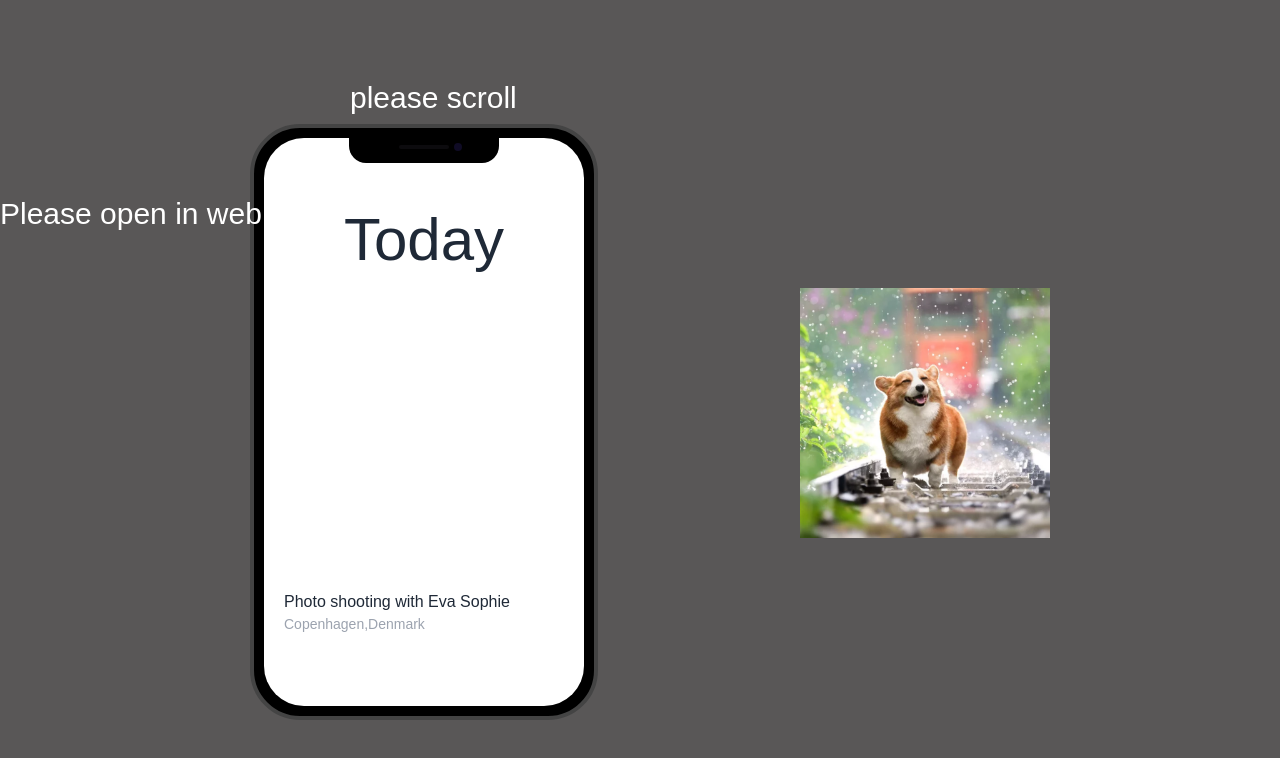
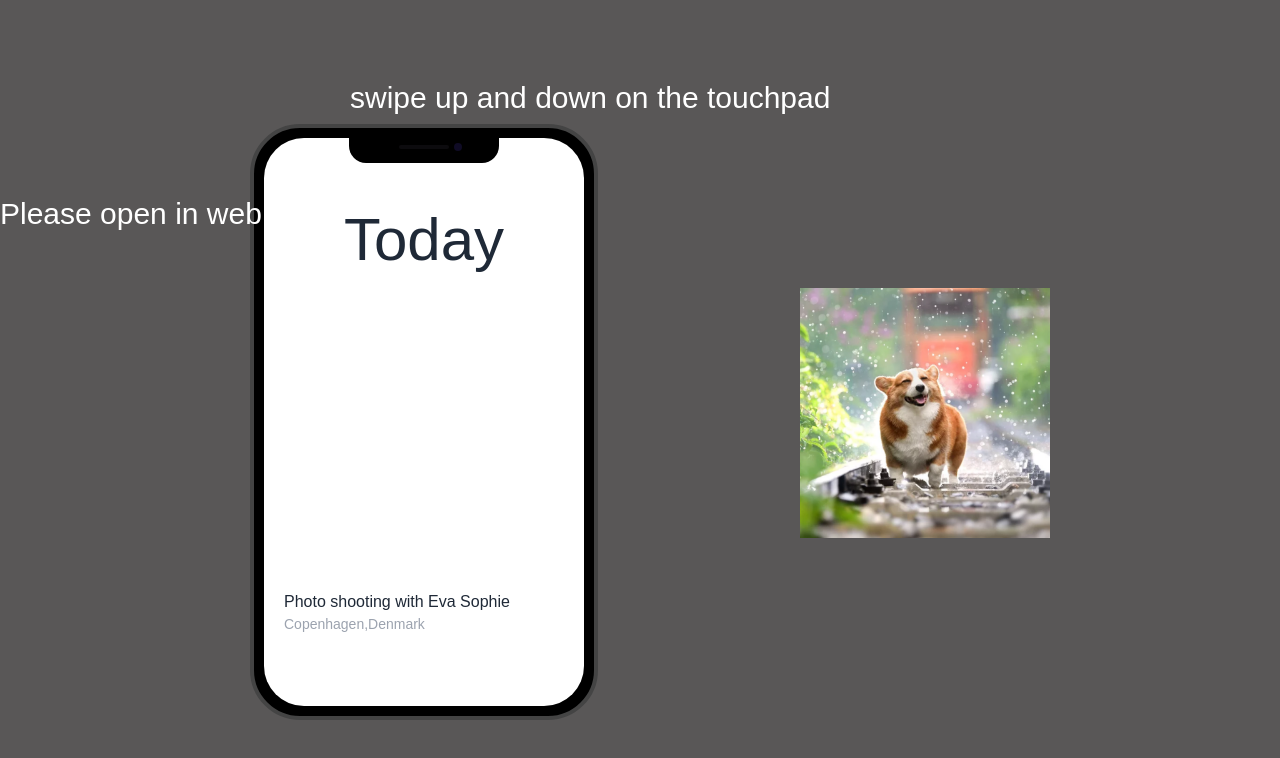
Before and after one commit to ZHANGJialiHappy/scrolling-images, a React (Vite) app: page / in a window 1280 px wide. Shown: the top 758 px of the page. Built offline with nearby package versions, Linux system fonts and the light colour scheme.

Commit message:
swipe up and down on the touchpad

```diff
--- a/src/App.tsx
+++ b/src/App.tsx
@@ -25,7 +25,7 @@ function App() {
 
   return (
     <div className="relative h-[1000px] w-[1080px]" ref={containerRef}>
-      <div className="ml-[350px] pt-20 text-3xl">please scroll</div>
+      <div className="ml-[350px] pt-20 text-3xl">swipe up and down on the touchpad</div>
       <div className="fixed mt-2 ml-[250px]">
         <div className="mockup-phone">
           <div className="camera"></div>
```
